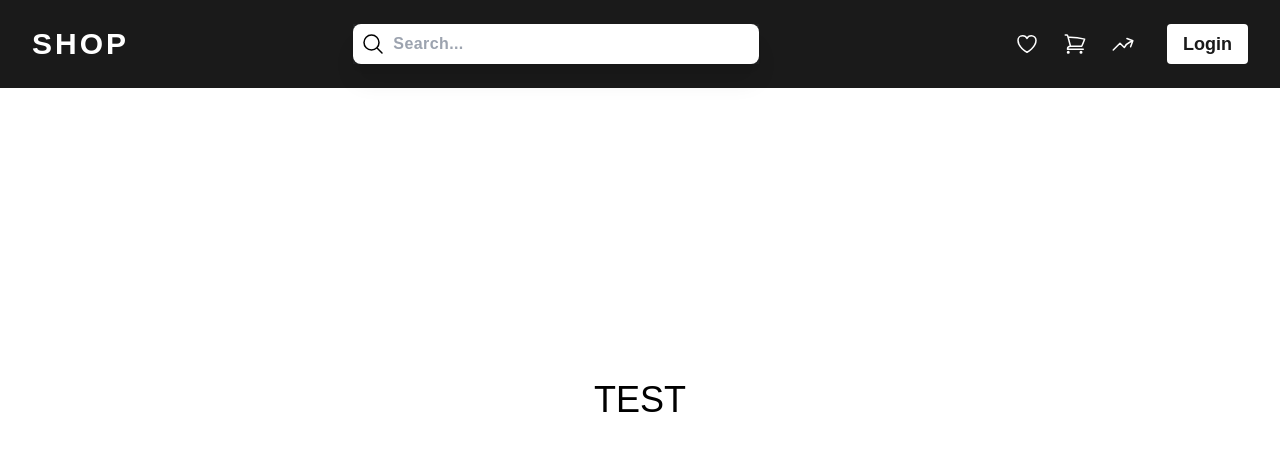
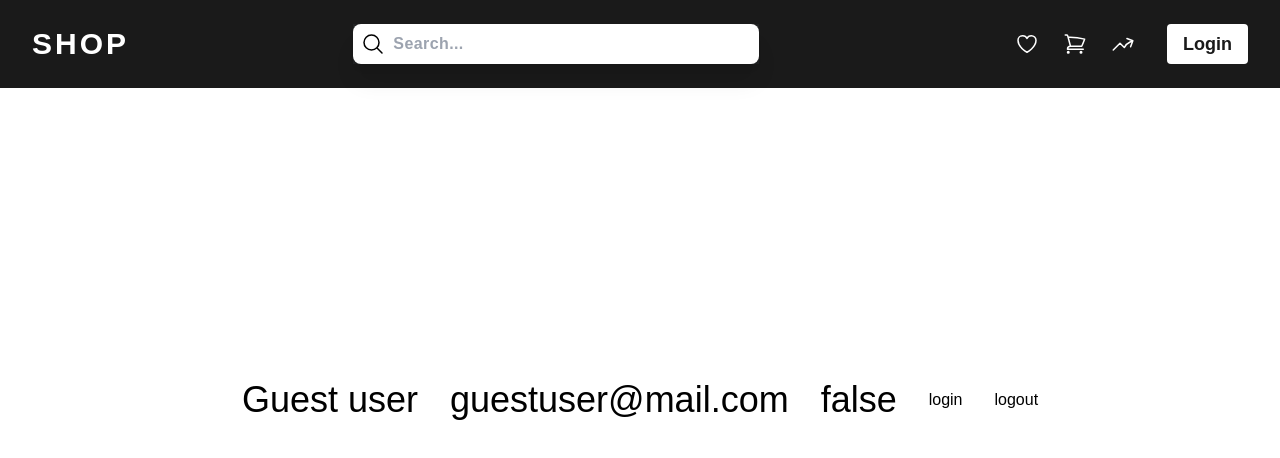
Before and after one commit to RishivinKannan/e-commerce-website, a React (Vite) app: page /test in a window 1280 px wide. Shown: the top 458 px of the page. Built offline with nearby package versions, Linux system fonts and the light colour scheme.

Commit message:
tested userSlice dipatch and useSelector

```diff
--- a/src/Test.jsx
+++ b/src/Test.jsx
@@ -1,16 +1,17 @@
-import {
-  useGetAllProductsQuery,
-  useGetTopPicksQuery,
-  useGetTopSalesQuery,
-  useGetNewArrivalsQuery,
-} from "./Redux/api/products";
-
+import { useDispatch, useSelector } from "react-redux";
+import {userlogin,userlogout} from './Redux/services/userSlice'
 export default function Test() {
+  const { username, email, isLogged } = useSelector((state) => state.user);
+  const dispatch = useDispatch();
 
   return (
     <>
-      <div className="h-screen flex justify-center items-center">
-        <h1 className="text-4xl">TEST</h1>
+      <div className="h-screen flex justify-center items-center gap-8">
+        <h1 className="text-4xl">{username}</h1>
+        <h1 className="text-4xl">{email }</h1>
+        <h1 className="text-4xl">{isLogged.toString()}</h1>
+        <button onClick={()=>dispatch(userlogin({username:'rishi',email:'rishi@gmail.com'}))}>login</button>
+        <button onClick={()=>dispatch(userlogout())}>logout</button>
       </div>
     </>
   );
```
